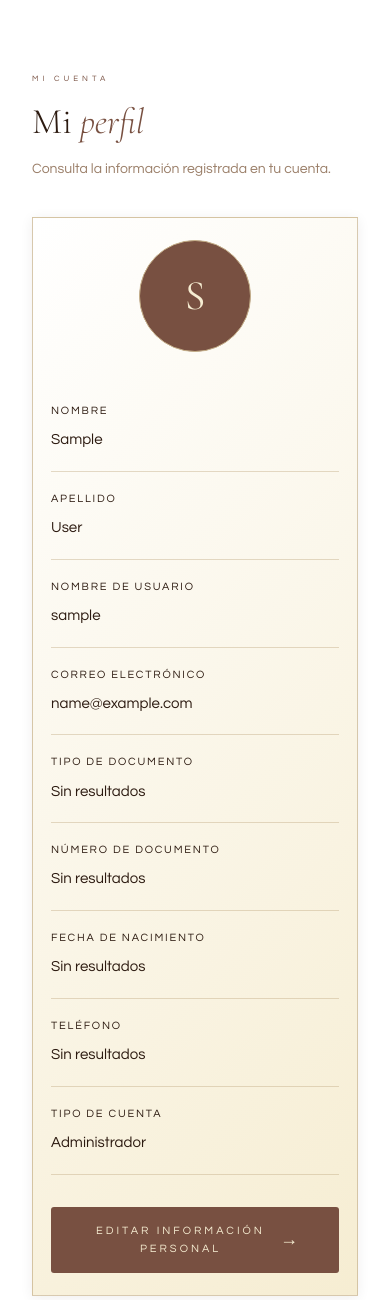
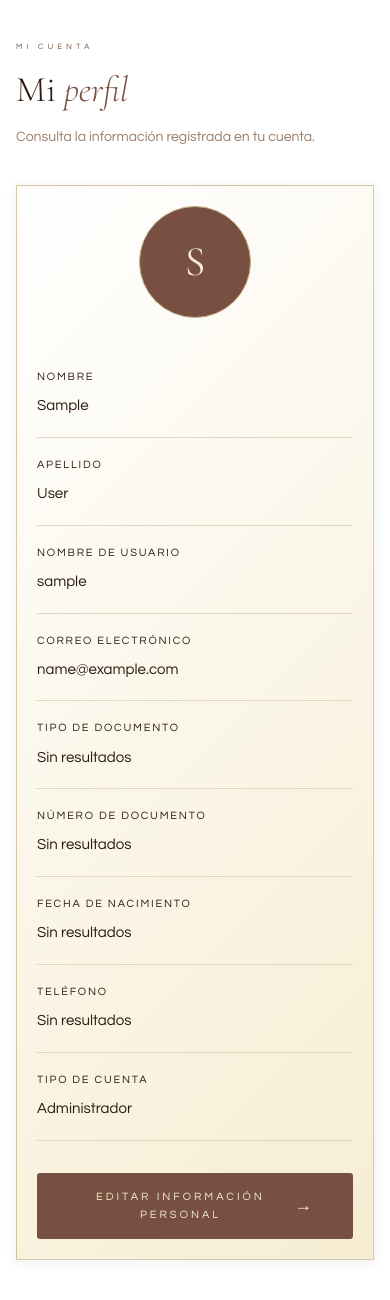
Before and after one commit to mariamcarlier/project-orodelsol, a Django app: page /profile/ in a window 390 px wide. Shown: the part 155-1455 px from the top of the page. Run offline with Django 5.2, Linux system fonts and the light colour scheme; the visitor is signed in with stand-in values (Sample User, id 1).

Commit message:
refactor(perfil): eliminar reglas duplicadas de perfil.css
Quita el padding fijo que anulaba al fluido en .profile-card, los paddings repetidos en @media y el bloque de 360px. El ancho y el margen de la página los aporta .container.

```diff
--- a/static/css/perfil.css
+++ b/static/css/perfil.css
@@ -1,12 +1,3 @@
-.profile-page {
-  width: min(100%, 924px);
-  margin: 0 auto;
-  padding: clamp(40px, 7vw, 72px) clamp(16px, 4vw, 32px) clamp(56px, 9vw, 96px);
-  max-width: 860px;
-  margin: 0 auto;
-  padding: 72px 32px 96px;
-}
-
 .profile-page__intro {
   max-width: 560px;
   margin-bottom: 34px;
@@ -19,7 +10,6 @@
 .profile-card {
   position: relative;
   padding: clamp(20px, 4vw, 36px);
-  padding: 36px;
   border: 1px solid rgba(196,174,136,.65);
   background: linear-gradient(135deg, var(--color-white), var(--color-marfil));
   box-shadow: var(--shadow-soft);
@@ -91,10 +81,6 @@
 }
 
 @media (max-width: 680px) {
-  .profile-card {
-    padding: 22px 18px;
-  }
-
   .profile-card__actions {
     justify-content: stretch;
   }
@@ -104,13 +90,3 @@
     justify-content: center;
   }
 }
-
-@media (max-width: 360px) {
-  .profile-page {
-    padding-inline: 12px;
-  }
-
-  .profile-card {
-    padding: 18px 14px;
-  }
-}
```
